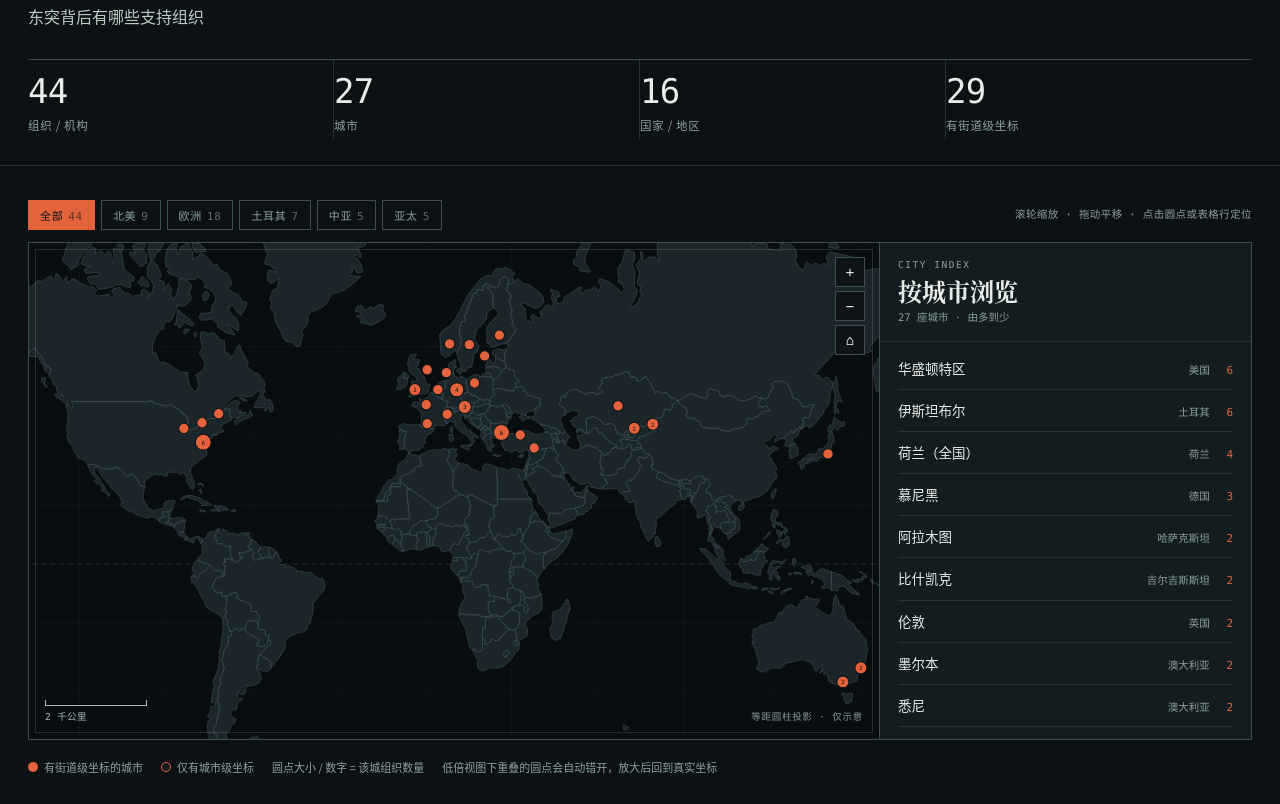
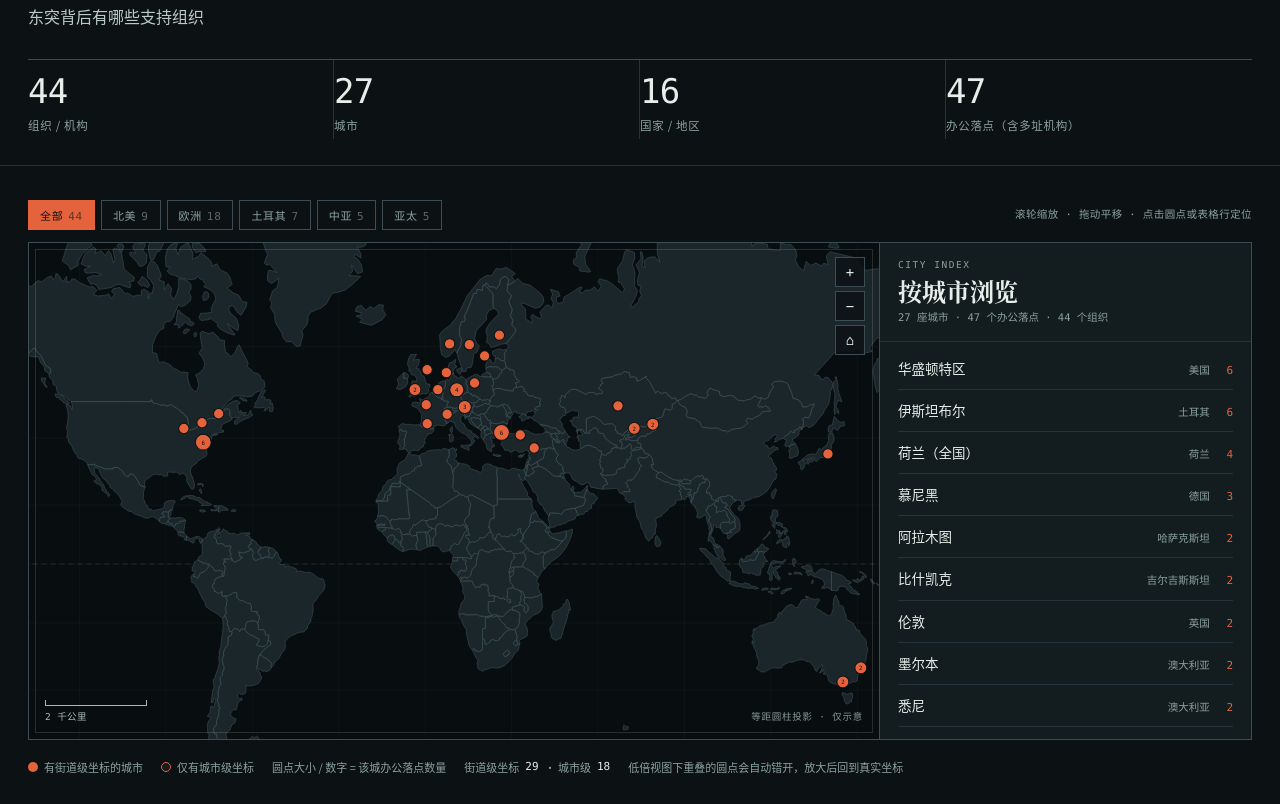
Before and after one commit to adolfwoo1997-hash/uyghur-organizations-atlas, a plain HTML site: page index.html in a window 1280 px wide. Shown: the part 186-990 px from the top of the page. Drawn offline with Linux system fonts and the light colour scheme.

Commit message:
统一计数口径：组织数与办公落点数

```diff
--- a/index.html
+++ b/index.html
@@ -143,6 +143,7 @@ footer li{padding:4px 0;border-bottom:1px solid rgba(231,237,233,.09);font-size:
 .legend span{display:inline-flex;align-items:center;gap:6px}
 .legend i{width:10px;height:10px;border-radius:50%;background:var(--accent);display:inline-block}
 .legend i.hollow{background:var(--card);border:1.6px solid var(--accent)}
+.legend b{color:var(--text);font-weight:500}
 .legend i.diamond{background:none;border:1.6px solid var(--amber);border-radius:0;transform:rotate(45deg)}
 .node rect{fill:none;stroke:var(--amber);stroke-width:1.7}
 .node.on rect{fill:rgba(214,166,75,.28)}
@@ -182,7 +183,7 @@ footer li{padding:4px 0;border-bottom:1px solid rgba(231,237,233,.09);font-size:
       <div class="stat"><div class="n" id="s-org">—</div><div class="k">组织 / 机构</div></div>
       <div class="stat"><div class="n" id="s-city">—</div><div class="k">城市</div></div>
       <div class="stat"><div class="n" id="s-cc">—</div><div class="k">国家 / 地区</div></div>
-      <div class="stat"><div class="n" id="s-st">—</div><div class="k">有街道级坐标</div></div>
+      <div class="stat"><div class="n" id="s-st">—</div><div class="k">办公落点（含多址机构）</div></div>
     </div>
   </div>
 </header>
@@ -218,7 +219,8 @@ footer li{padding:4px 0;border-bottom:1px solid rgba(231,237,233,.09);font-size:
     <div class="legend">
       <span><i></i> 有街道级坐标的城市</span>
       <span><i class="hollow"></i> 仅有城市级坐标</span>
-      <span>圆点大小 / 数字 = 该城组织数量</span>
+      <span>圆点大小 / 数字 = 该城办公落点数量</span>
+      <span>街道级坐标 <b class="mono" id="s-street">—</b> · 城市级 <b class="mono" id="s-citylv">—</b></span>
       <span>低倍视图下重叠的圆点会自动错开，放大后回到真实坐标</span>
       <span id="leg-node" style="display:none"><i class="diamond"></i> 通道节点（原稿所述，行政级坐标）</span>
     </div>
@@ -227,7 +229,7 @@ footer li{padding:4px 0;border-bottom:1px solid rgba(231,237,233,.09);font-size:
   <section class="ledger" aria-label="组织名录">
     <div class="ledger-head">
       <h2>组织名录</h2>
-      <p>成立年份、负责人、公开地址与坐标。† = 取自世界维吾尔代表大会附属组织名录（未标日期，可能已换届）；△ = 公开报道互相矛盾。点击任意行可在地图上定位。</p>
+      <p>成立年份、负责人、公开地址与坐标。† = 取自世界维吾尔代表大会附属组织名录（未标日期，可能已换届）；△ = 公开报道互相矛盾。点击任意行可在地图上定位。表内每个组织一行；世界维吾尔代表大会（慕尼黑 / 柏林 / 布鲁塞尔）与 Gökbayrak（开塞利 / 安卡拉）为多址机构，此处只列主址，各址坐标见城市面板。</p>
     </div>
     <div class="table-scroll">
       <table id="table">
@@ -323,7 +325,10 @@ const RNAME = {na:"北美",eu:"欧洲",tr:"土耳其",ca:"中亚",apac:"亚太"}
 document.getElementById('s-org').textContent = ORGS.length;
 document.getElementById('s-city').textContent = cityList.length;
 document.getElementById('s-cc').textContent = new Set(ORGS.flatMap(o=>(o.sites||[]).map(s=>CITIES[s.city]?.cc)).filter(Boolean)).size;
-document.getElementById('s-st').textContent = ORGS.flatMap(o=>o.sites||[]).filter(s=>s.prec==='street').length;
+const ALLSITES = ORGS.flatMap(o=>o.sites||[]);
+document.getElementById('s-st').textContent = ALLSITES.length;
+document.getElementById('s-street').textContent = ALLSITES.filter(s=>s.prec==='street').length;
+document.getElementById('s-citylv').textContent = ALLSITES.filter(s=>s.prec==='city').length;
 
 /* ---------- graticule ---------- */
 (function(){
@@ -520,7 +525,7 @@ function renderPanel(key){
   if(!key){
     panel.innerHTML = `<div class="panel-head"><div class="panel-eyebrow">City index</div>
       <h2 class="panel-title">按城市浏览</h2>
-      <div class="panel-sub">${cityList.length} 座城市 · 由多到少</div></div>
+      <div class="panel-sub">${cityList.length} 座城市 · ${ALLSITES.length} 个办公落点 · ${ORGS.length} 个组织</div></div>
       <div class="panel-body"><ul class="idx">${cityList.map(c=>
         `<li data-city="${c.key}"><span class="nm">${esc(c.zh)}</span><span class="cc">${esc(c.cc)}</span><span class="ct">${c.orgs.length}</span></li>`
       ).join('')}</ul>
```
